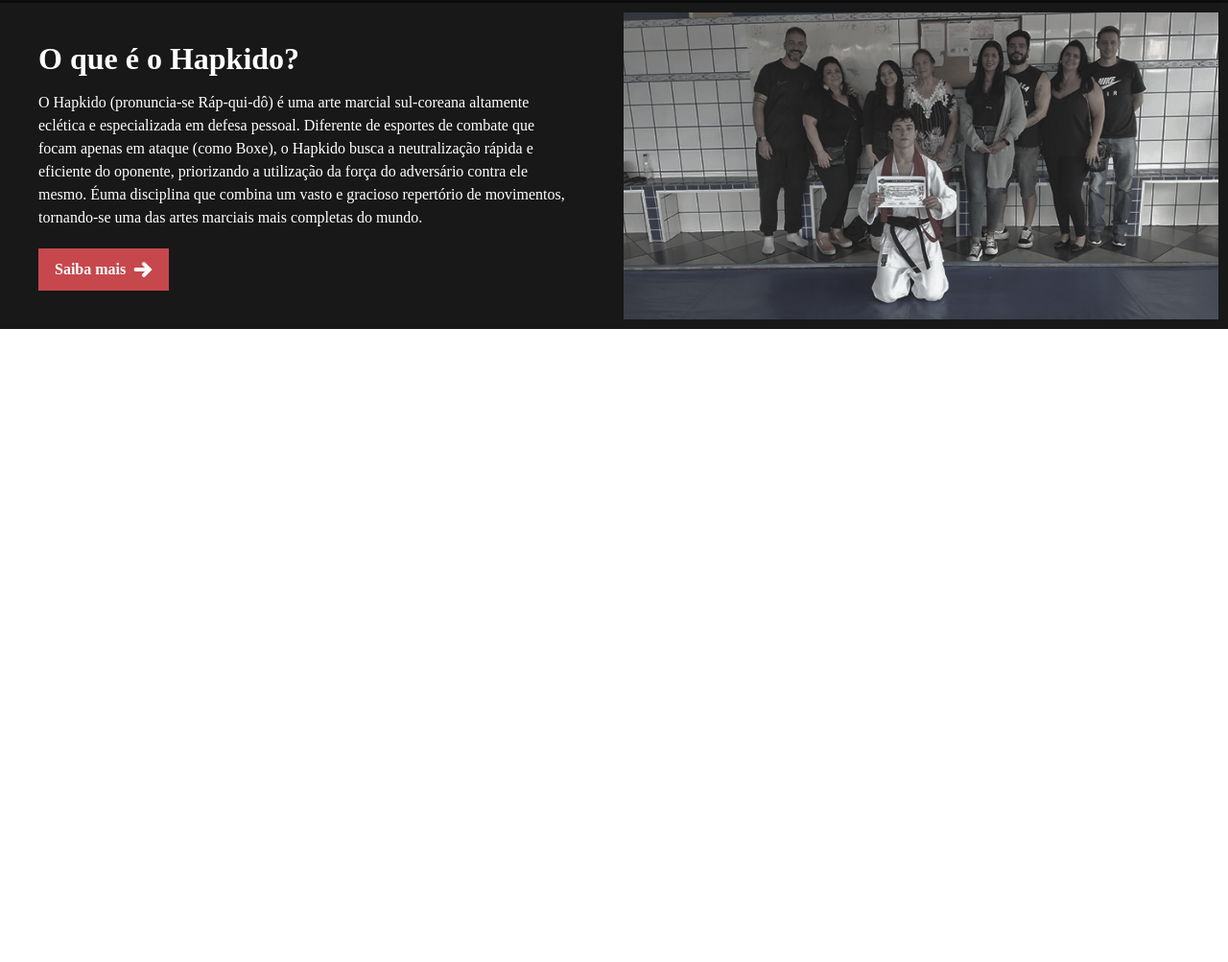
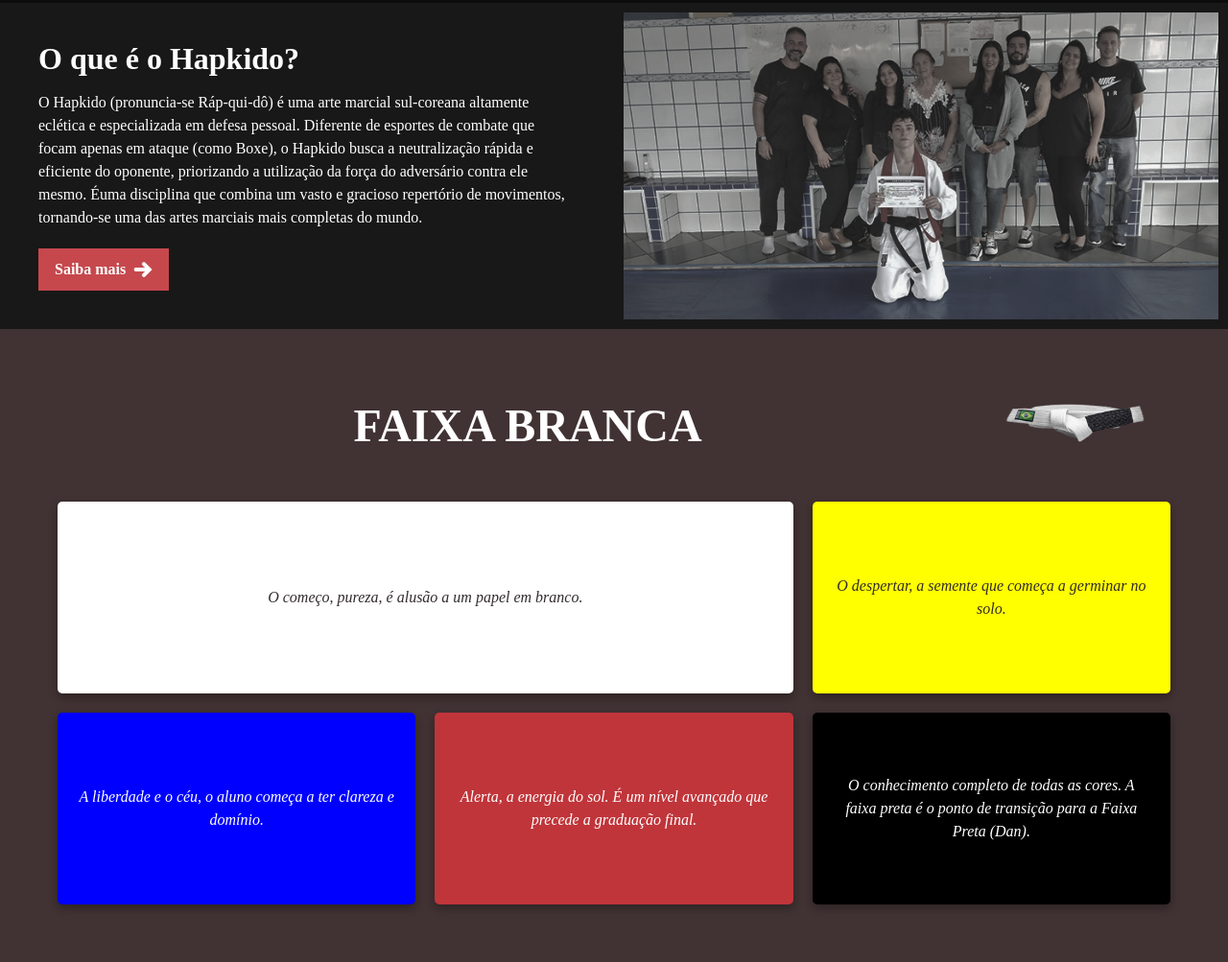
Before and after one commit to Tevezx/dojotech, a website: page dojotech/public/index.html in a window 1280 px wide. Shown: the part 881-1884 px from the top of the page at 96% size. Before the commit the page ends 1224 px from the top, so only its background shows below. Drawn offline with Linux system fonts and the light colour scheme.

Commit message:
feat(faixas): adicionando section faixas

```diff
--- a/dojotech/public/css/index.css
+++ b/dojotech/public/css/index.css
@@ -473,3 +473,99 @@ main {
     font-size: 1em;
     line-height: 1.5em;
 }
+
+.faixas-section {
+    background-color: var(--main);
+    padding: 60px 0;
+}
+
+.faixas-section .container {
+    display: block;
+}
+
+.faixas-header {
+    display: flex;
+    align-items: center;
+    justify-content: center;
+    text-align: center;
+    color: var(--white);
+    margin-bottom: 40px;
+    position: relative;
+    width: 100%;
+}
+
+.faixas-header h2 {
+    font-size: 3em;
+    margin-bottom: 0;
+    padding-right: 180px;
+}
+
+.faixas-header img {
+    width: 160px;
+    height: auto;
+    position: absolute;
+    right: 50%;
+    transform: translateX(350%) translateY(-50%);
+    top: 50%;
+}
+
+.faixas-grid {
+    display: grid;
+    grid-template-columns: repeat(3, 1fr);
+    gap: 20px;
+}
+
+.faixa-card {
+    min-height: 200px;
+    padding: 20px;
+    display: flex;
+    flex-direction: column;
+    align-items: center;
+    justify-content: center;
+    text-align: center;
+    color: var(--terciaria);
+    border-radius: 5px;
+    box-shadow: 0 4px 10px rgba(0, 0, 0, 0.3);
+}
+
+.faixa-card p {
+    font-size: 1em;
+    font-style: italic;
+    line-height: 1.5;
+}
+
+.faixa-white {
+    background-color: var(--white);
+    color: var(--terciaria);
+    grid-column: span 2;
+}
+
+.faixa-yellow {
+    background-color: yellow;
+    color: var(--terciaria);
+    grid-column: span 1;
+}
+
+.faixa-blue {
+    background-color: blue;
+    color: var(--white);
+    grid-column: span 1;
+}
+
+.faixa-red {
+    background-color: var(--primary);
+    color: var(--white);
+    grid-column: span 1;
+}
+
+.faixa-black {
+    background-color: var(--black);
+    color: var(--white);
+    grid-column: span 1;
+}
+
+.faixa-blue p,
+.faixa-red p,
+.faixa-black p {
+    color: var(--white);
+}
--- a/dojotech/public/index.html
+++ b/dojotech/public/index.html
@@ -34,13 +34,15 @@
             <div class="home-content">
                 <h1>Hapkido.</h1>
                 <p>A Arte da Coordenação e do Poder.
-                   <br>Domine as técnicas de defesa pessoal, quedas, golpes e manipulação de articulações em uma das artes marciais mais completas da Coreia.</p>
+                    <br>Domine as técnicas de defesa pessoal, quedas, golpes e manipulação de articulações em uma das
+                    artes marciais mais completas da Coreia.
+                </p>
                 <a href="/" class="btn-tecnicas">Conheça as técnicas</a>
             </div>
         </section>
 
         <section class="logos-section">
-          <div class="container-logo">
+            <div class="container-logo">
                 <div class="logo-item">
                     <img src="../public/assets/imgs/qualidade.png" alt="Selo de Qualidade">
                 </div>
@@ -61,11 +63,47 @@
         <section class="hapkido-section">
             <div class="sobre">
                 <h1>O que é o Hapkido?</h1>
-                <p>O Hapkido (pronuncia-se Ráp-qui-dô) é uma arte marcial sul-coreana altamente eclética e especializada em defesa pessoal. Diferente de esportes de combate que focam apenas em ataque (como Boxe), o Hapkido busca a neutralização rápida e eficiente do oponente, priorizando a utilização da força do adversário contra ele mesmo.
-                Éuma disciplina que combina um vasto e gracioso repertório de movimentos, tornando-se uma das artes marciais mais completas do mundo.</p>
+                <p>O Hapkido (pronuncia-se Ráp-qui-dô) é uma arte marcial sul-coreana altamente eclética e especializada
+                    em defesa pessoal. Diferente de esportes de combate que focam apenas em ataque (como Boxe), o
+                    Hapkido busca a neutralização rápida e eficiente do oponente, priorizando a utilização da força do
+                    adversário contra ele mesmo.
+                    Éuma disciplina que combina um vasto e gracioso repertório de movimentos, tornando-se uma das artes
+                    marciais mais completas do mundo.</p>
                 <a href="#">Saiba mais <img src="../public/assets/icon/seta.png" alt="Icon | Seta"> </a>
             </div>
             <img src="../public/assets/imgs/hapkido.png" alt="Sobre | Hapkido">
+        </section>
+        <section class="faixas-section">
+            <div class="container">
+                <header class="faixas-header">
+                    <h2>FAIXA BRANCA</h2>
+                    <img src="../public/assets/imgs/faixaBranca.png" alt="Faixa Branca | Bandeira do Brasil">
+                </header>
+
+                <div class="faixas-grid">
+
+                    <div class="faixa-card faixa-white">
+                        <p>O começo, pureza, é alusão a um papel em branco.</p>
+                    </div>
+
+                    <div class="faixa-card faixa-yellow">
+                        <p>O despertar, a semente que começa a germinar no solo.</p>
+                    </div>
+
+                    <div class="faixa-card faixa-blue">
+                        <p>A liberdade e o céu, o aluno começa a ter clareza e domínio.</p>
+                    </div>
+
+                    <div class="faixa-card faixa-red">
+                        <p>Alerta, a energia do sol. É um nível avançado que precede a graduação final.</p>
+                    </div>
+
+                    <div class="faixa-card faixa-black">
+                        <p>O conhecimento completo de todas as cores. A faixa preta é o ponto de transição para a Faixa
+                            Preta (Dan).</p>
+                    </div>
+                </div>
+            </div>
         </section>
     </main>
 </body>
```
Also changed, not shown: dojotech/public/assets/imgs/faixaBranca.png (added).
